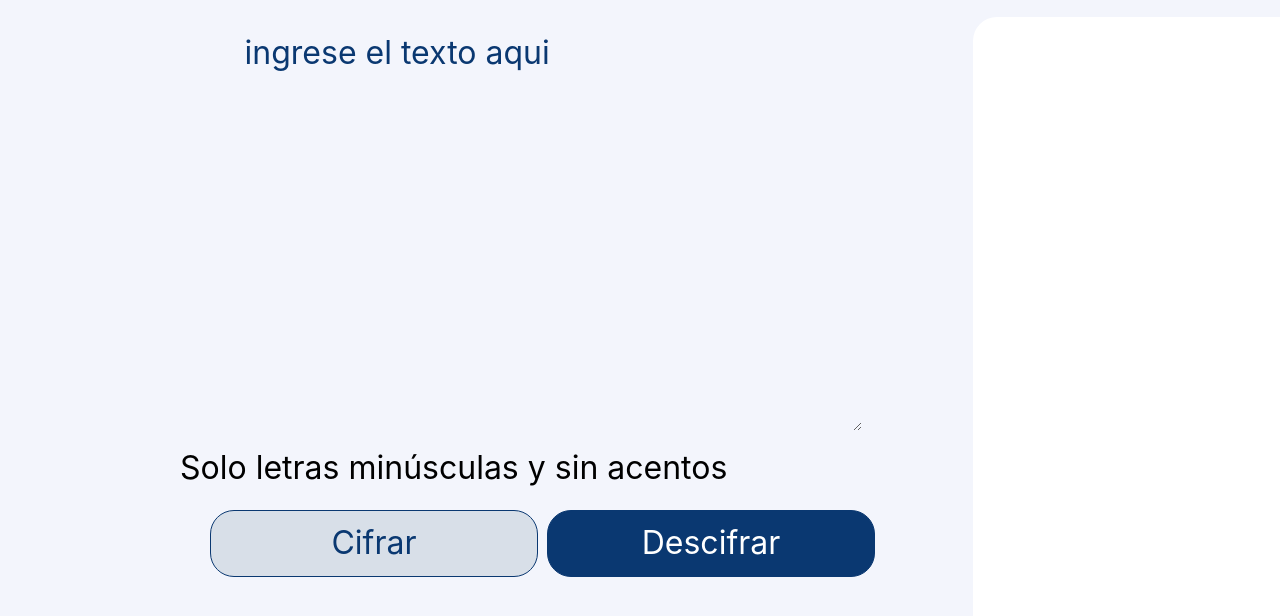
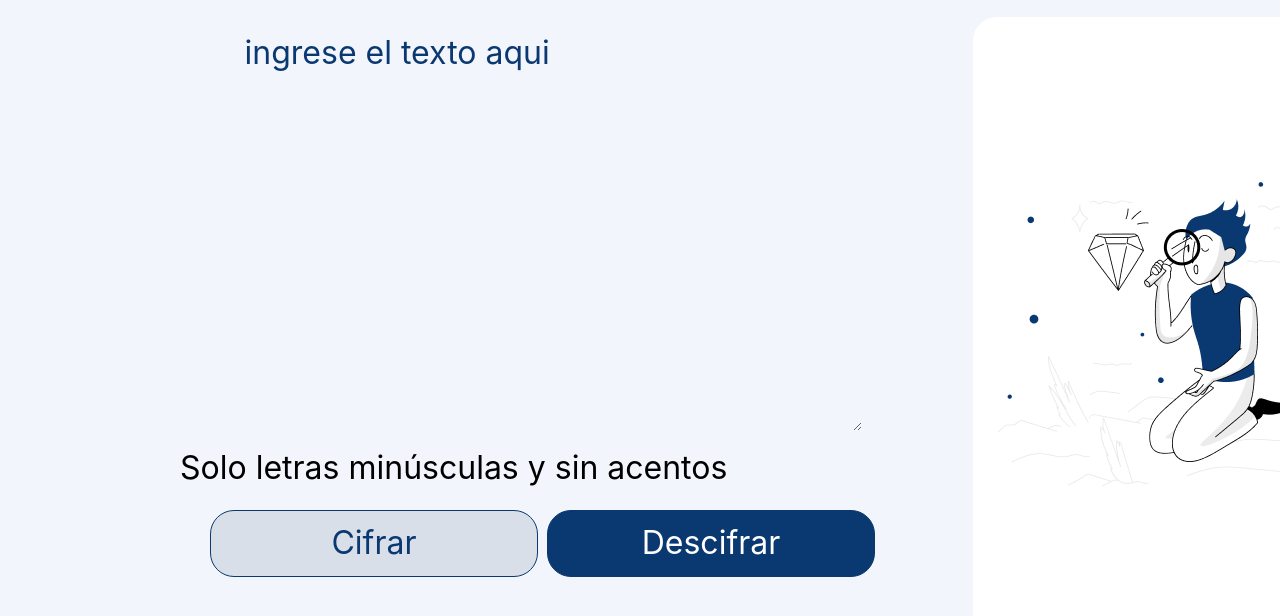
Before and after one commit to NahuelArn/Challenge-Encriptador, a plain HTML site: page index.html in a window 1280 px wide. Shown: the part 52-668 px from the top of the page. Drawn offline with Linux system fonts and the light colour scheme; files that its build step writes are made by us from their sources.

Commit message:
fix-img1

```diff
--- a/styles.css
+++ b/styles.css
@@ -41,7 +41,7 @@ main {
 .text-area-right {
   height: 630px;
   background: white;
-  background-image: url("/img/Muñeco.png");
+  background-image: url("/img/Munheco.png");
   background-repeat: no-repeat;
   background-position: center;
   border: none;
```
